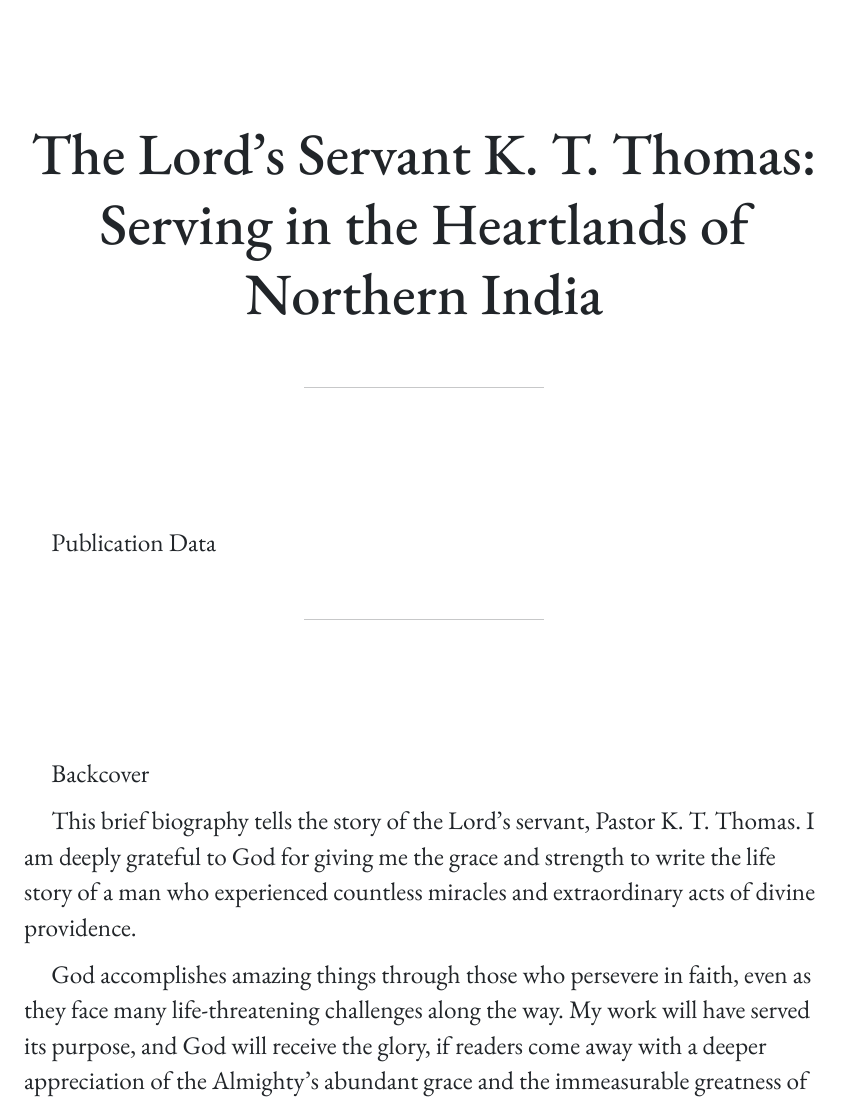
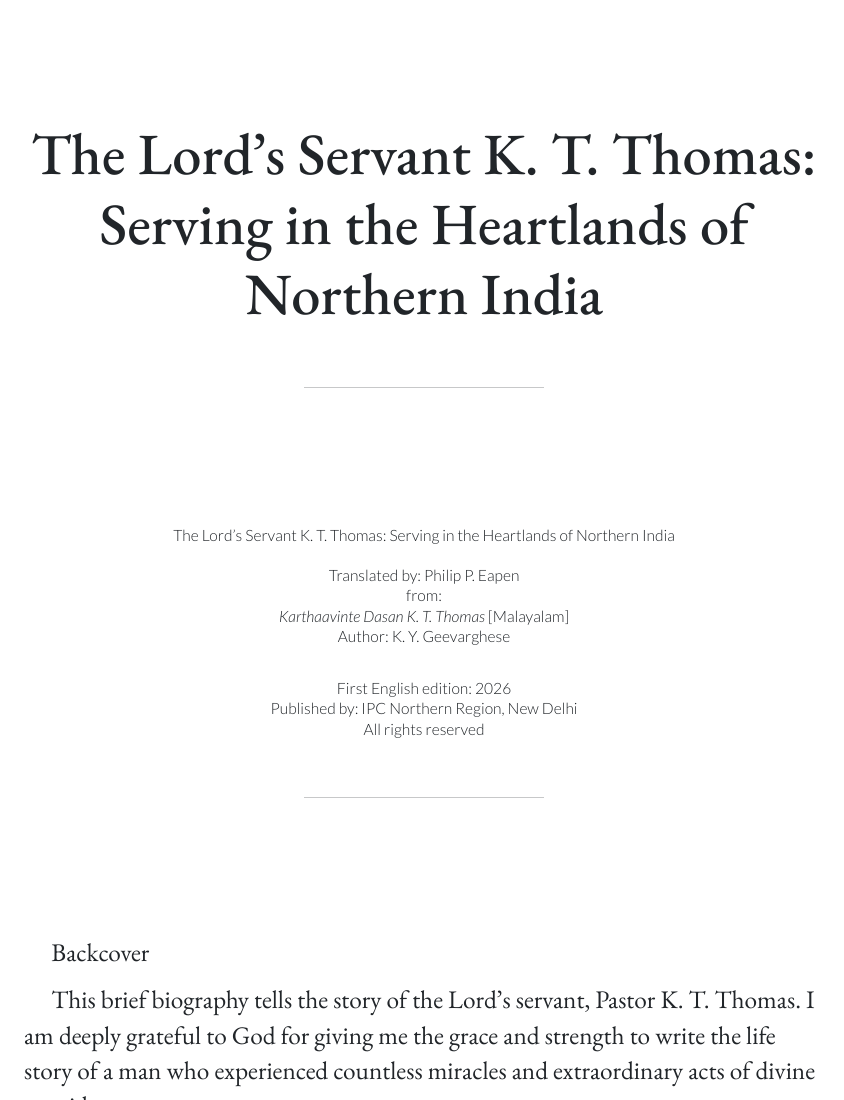
Before and after one commit to ppeapen/word-of-life, a plain HTML site: page ktt/ktthomas.html in a window 1280 px wide. Shown: the top 1100 px of the page, without its empty margins (216-1060 px from the left). Drawn offline with nearby package versions, Linux system fonts and the light colour scheme; a web font is replaced by a local one.

Commit message:
first commit

```diff
--- a/ktt/ktthomas.html
+++ b/ktt/ktthomas.html
@@ -115,7 +115,7 @@ Thomas" />
 				font-style: italic;
 				line-height: 1.2;
 			}
-			.publication-data p {
+			.publication-data, .publication-data p {
 				font-family: "Lato";
 				font-weight: 300;
 			}
@@ -794,7 +794,16 @@ Thomas" />
         Lord’s Servant K. T. Thomas: Serving in the Heartlands of
         Northern India</h1>
         <hr />
-        <p>Publication Data</p>
+        <div class="publication-data">
+        <p>
+        <p>The Lord’s Servant K. T. Thomas: Serving in the Heartlands of
+        Northern India<br /><br /> Translated by: Philip P. Eapen<br />
+        from:<br /> <i>Karthaavinte Dasan K. T. Thomas</i> [Malayalam]
+        <br /> Author: K. Y. Geevarghese<br /><br /></p>
+        <p>First English edition: 2026<br /> Published by: IPC Northern
+        Region, New Delhi<br /> All rights reserved<br /></p>
+        </p>
+        </div>
         <hr />
         <p>Backcover</p>
         <p>This brief biography tells the story of the Lord’s servant,
@@ -2136,7 +2145,7 @@ Thomas" />
         </tbody>
         </table>
         <!--
-        pandoc -s --template ./storytemplate.html ./english_text.md -o ktthomas.html
+        pandoc -s --template ./template.html ./english_text.md -o ktthomas.html && cp ktthomas.html /mnt/data/philip/git/word-of-life/ktt/
         -->
         <hr>
 		<div style="height:100px;"></div>
```
